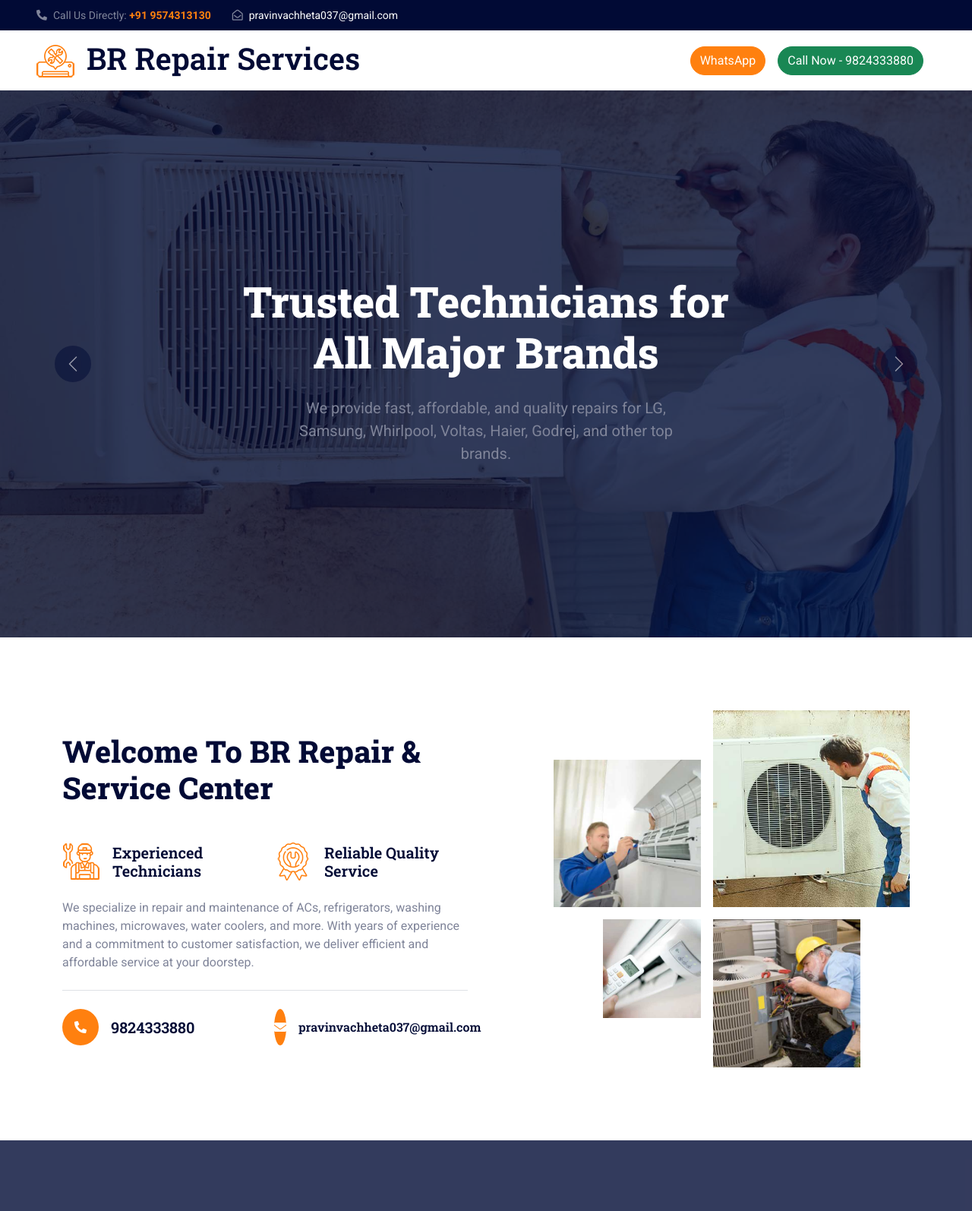
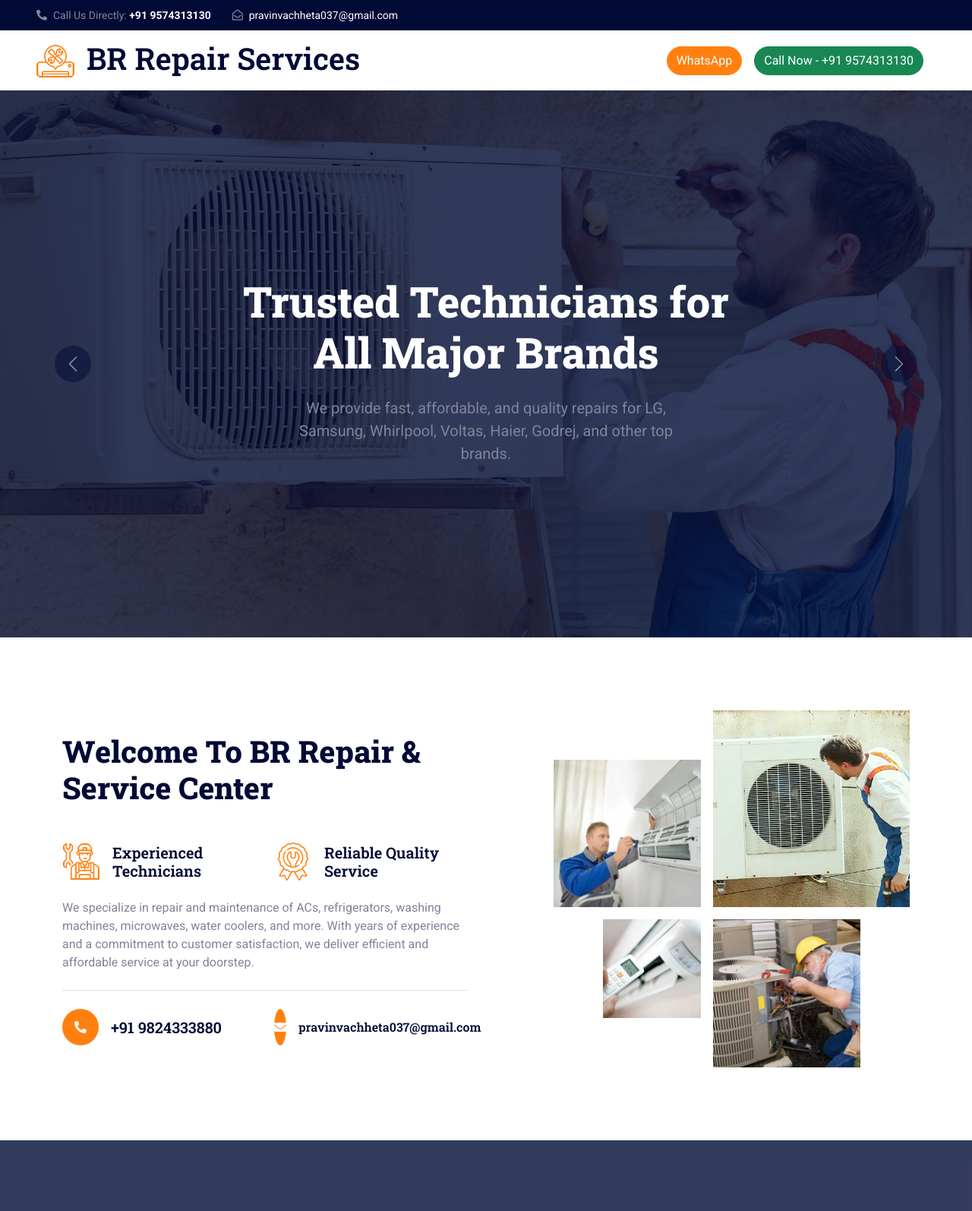
Before and after one commit to jinal-vachheta-58/br_services_website, a plain HTML site: page index.html in a window 1280 px wide. Shown: the top 1594 px of the page at 76% size. Drawn offline with nearby package versions, Linux system fonts and the light colour scheme.

Commit message:
Update index.html

```diff
--- a/index.html
+++ b/index.html
@@ -58,7 +58,7 @@
             <div class="h-100 d-inline-flex align-items-center me-4">
                 <small class="fa fa-phone-alt me-2"></small>
                 <small>
-                    Call Us Directly: <a href="tel:+919574313130" class="text-primary fw-bold">+91 9574313130</a>
+                    Call Us Directly: <a href="tel:+919574313130" class="text-white fw-bold">+91 9574313130</a>
 <!--                     <a href="tel:+919824333880" class="text-white">9824333880</a> -->
                 </small>
 
@@ -87,7 +87,8 @@
             </div>
             <div class="d-none d-lg-flex align-items-center">
                 <a href="https://wa.me/919824333880" target="_blank" class="btn btn-primary rounded-pill me-3">WhatsApp</a>
-                <a href="tel:9824333880" class="btn btn-success rounded-pill me-3">Call Now - 9824333880</a>
+                <a href="tel:+919574313130" class="btn btn-success rounded-pill me-3">Call Now - +91 9574313130</a>
+<!--                 <a href="tel:+919574313130" class="text-primary fw-bold">+91 9574313130</a> -->
         </div>
     </nav>
     <!-- Navbar End -->
@@ -169,7 +170,9 @@
                                     <div class="btn-lg-square bg-primary rounded-circle me-3">
                                         <i class="fa fa-phone-alt text-white"></i>
                                     </div>
-                                    <h5 class="mb-0"><a href="tel:9824333880" class="text-dark text-decoration-none">9824333880</a></h5>
+                                    <h5 class="mb-0"><a href="tel:+919824333880" class="text-dark text-decoration-none">+91 9824333880</a>
+<!--                                     Call Us Directly <a href="tel:+919574313130" class="text-primary fw-bold">+91 9574313130</a> -->
+                                     </h5>
                                 </div>
                             </div>
                             <div class="col-sm-6">
@@ -645,7 +648,7 @@
       <div class="col-md-6">
         <h5 class="text-light mb-4">Get In Touch</h5>
         <p><i class="fa fa-map-marker-alt me-3"></i>Ahmedabad, Gujarat, India</p>
-        <p><i class="fa fa-phone-alt me-3"></i><strong>9824333880</strong></p>
+        <p><i class="fa fa-phone-alt me-3"></i><strong>+91 9824333880</strong></p>
         <p><i class="fa fa-envelope me-3"></i>pravinvachheta037@gmail.com</p>
       </div>
     </div>
```
